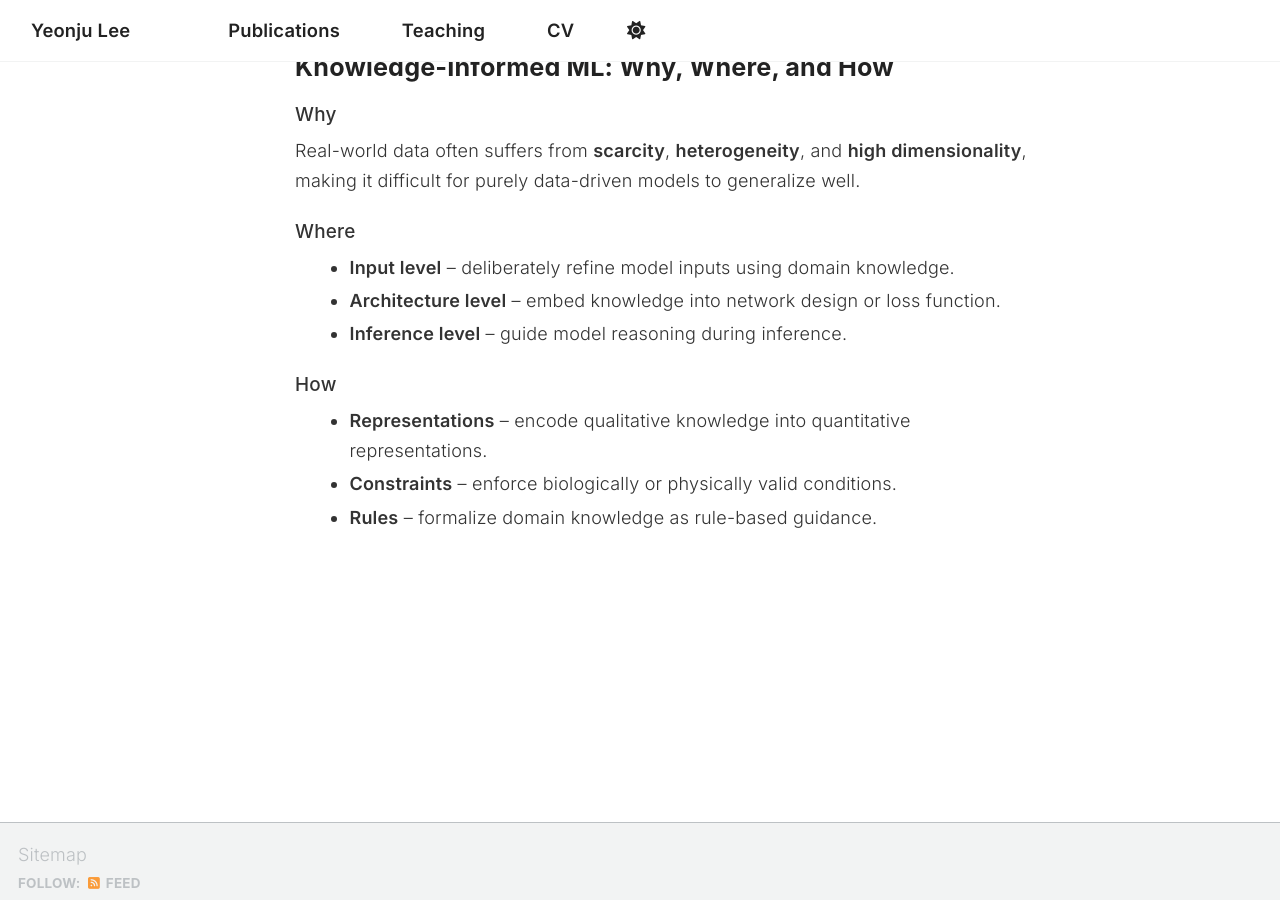
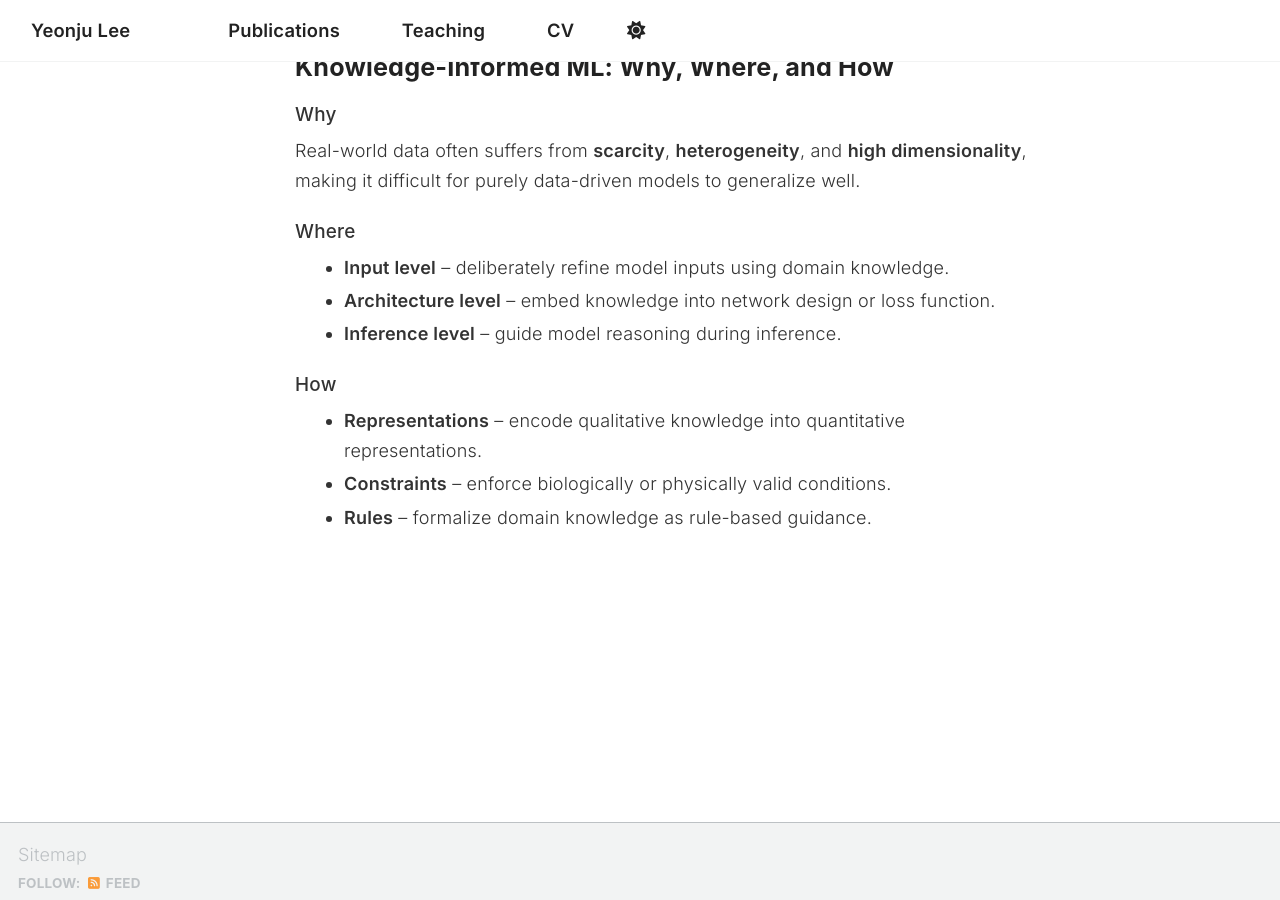
Before and after one commit to ylee845/ylee845.github.io, a Jekyll site: the page built from _pages/about.md, in a window 1280 px wide and 900 px high, scrolled down 531 px. Built offline with Jekyll 4.4.1, drawn with Linux system fonts in a browser that asks for light colours; a script that is not in the unit is left out.

Commit message:
Update about.md

```diff
--- a/_pages/about.md
+++ b/_pages/about.md
@@ -146,14 +146,14 @@ redirect_from:
   </p>
 
   <h4 style="font-size:1.05rem; font-weight:550; margin-top:1.4rem;">Where</h4>
-  <ul style="margin-top:.3rem; margin-left:0.8rem;">
+  <ul style="margin-top:.3rem; margin-left:0.5rem;">
     <li><span style="font-weight:520;">Input level</span> – deliberately refine model inputs using domain knowledge.</li>
     <li><span style="font-weight:520;">Architecture level</span> – embed knowledge into network design or loss function.</li>
     <li><span style="font-weight:520;">Inference level</span> – guide model reasoning during inference.</li>
   </ul>
 
   <h4 style="font-size:1.05rem; font-weight:550; margin-top:1.4rem;">How</h4>
-  <ul style="margin-top:.3rem; margin-left:0.8rem;">
+  <ul style="margin-top:.3rem; margin-left:0.5rem;">
     <li><span style="font-weight:520;">Representations</span> – encode qualitative knowledge into quantitative representations.</li>
     <li><span style="font-weight:520;">Constraints</span> – enforce biologically or physically valid conditions.</li>
     <li><span style="font-weight:520;">Rules</span> – formalize domain knowledge as rule-based guidance.</li>
```
